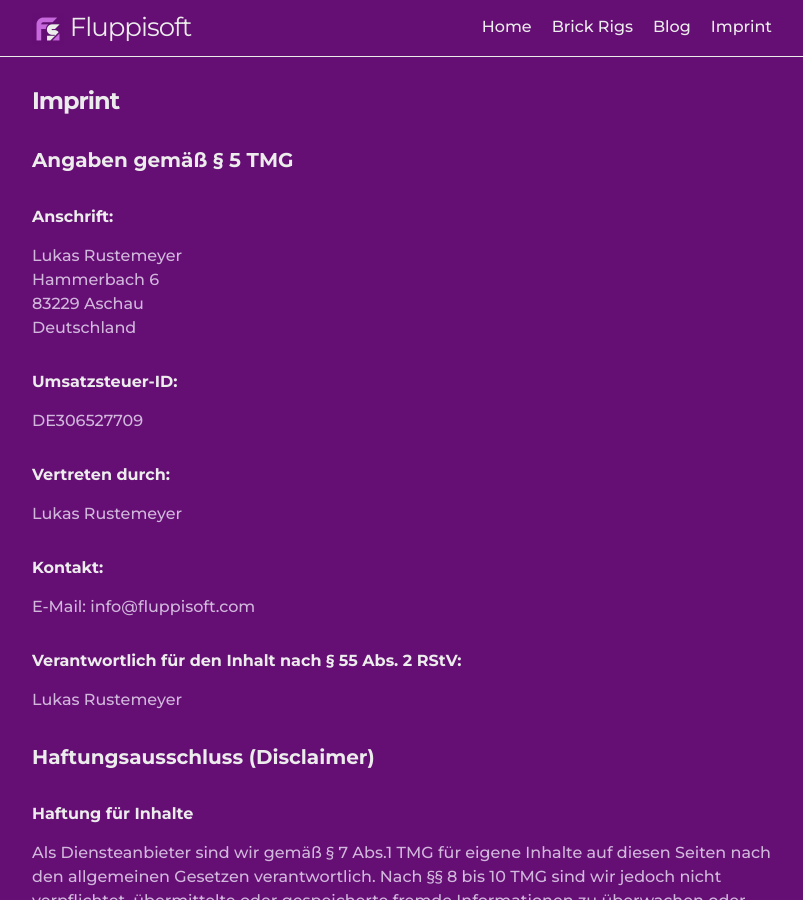
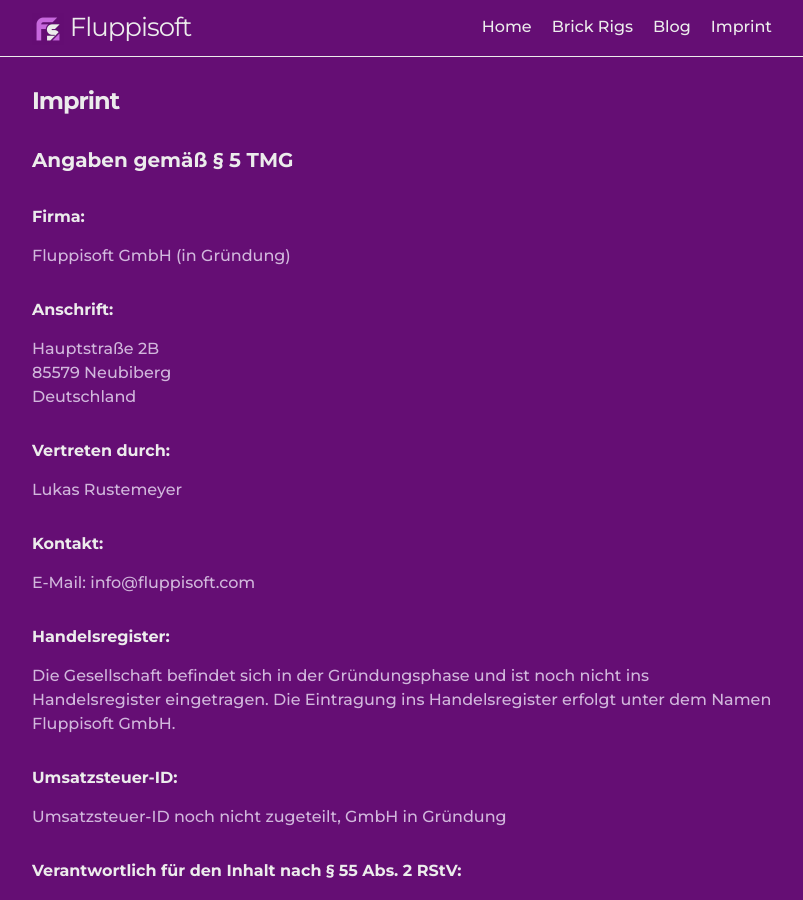
Before and after one commit to Fluppisoft/fluppisoft.github.io, a Jekyll site: the page built from imprint.markdown, in a window 1280 px wide and 900 px high. Shown: the whole window, without its empty margins (238-1041 px from the left). Built offline with Jekyll 4.4.1, drawn with Linux system fonts in a browser that asks for light colours.

Commit message:
- Updated imprint to GmbH i.G.

```diff
--- a/imprint.markdown
+++ b/imprint.markdown
@@ -6,20 +6,25 @@ permalink: /imprint/
 
 ## Angaben gemäß § 5 TMG
 
+### Firma:
+Fluppisoft GmbH (in Gründung)
+
 ### Anschrift:
-Lukas Rustemeyer\
-Hammerbach 6\
-83229 Aschau\
+Hauptstraße 2B\
+85579 Neubiberg\
 Deutschland
-
-### Umsatzsteuer-ID:
-DE306527709
 
 ### Vertreten durch:
 Lukas Rustemeyer
 
 ### Kontakt:
 E-Mail: info@fluppisoft.com
+
+### Handelsregister:
+Die Gesellschaft befindet sich in der Gründungsphase und ist noch nicht ins Handelsregister eingetragen. Die Eintragung ins Handelsregister erfolgt unter dem Namen Fluppisoft GmbH.
+
+### Umsatzsteuer-ID:
+Umsatzsteuer-ID noch nicht zugeteilt, GmbH in Gründung
 
 ### Verantwortlich für den Inhalt nach § 55 Abs. 2 RStV:
 Lukas Rustemeyer
```
